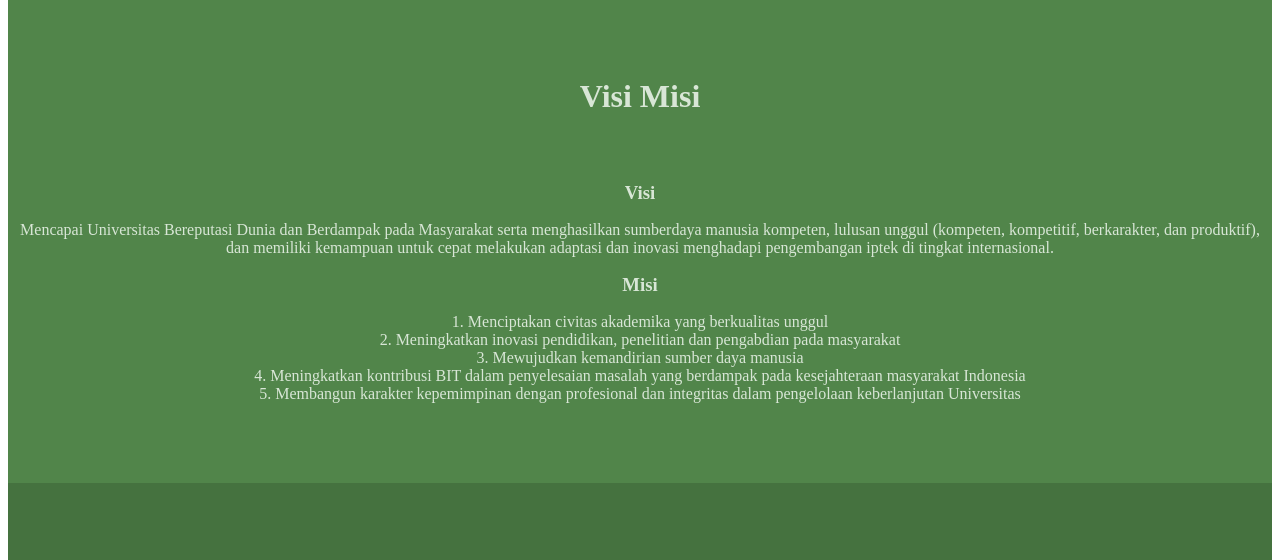
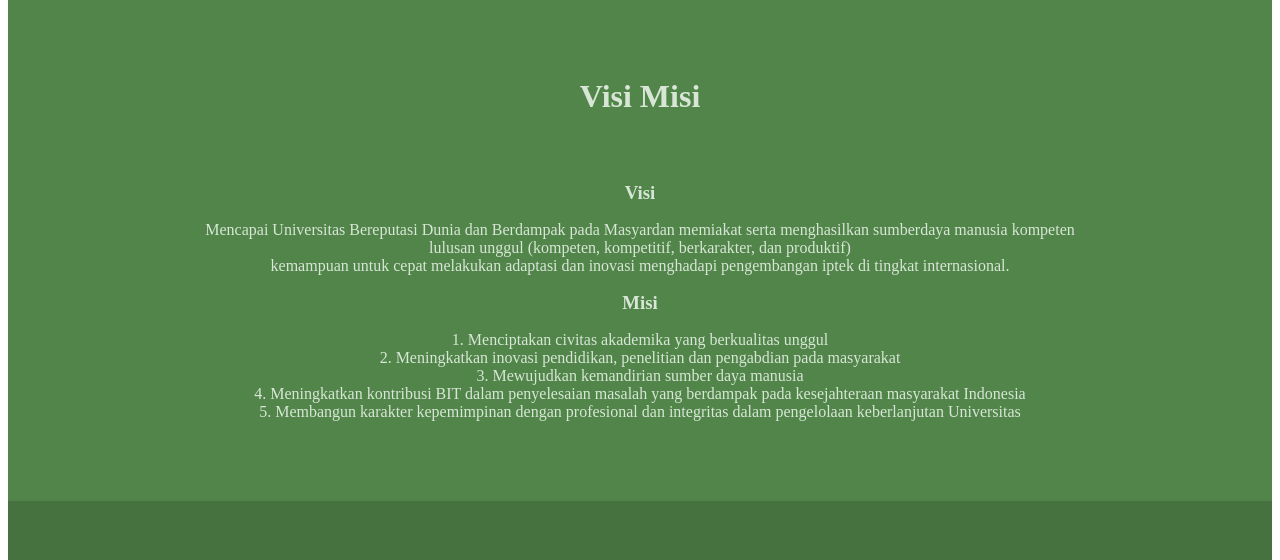
Before and after one commit to nadinaudy/progate.github.io, a plain HTML site: page index.html in a window 1280 px wide. Shown: the part 835-1395 px from the top of the page. Drawn offline with Linux system fonts and the light colour scheme.

Commit message:
Update index.html

```diff
--- a/index.html
+++ b/index.html
@@ -35,7 +35,9 @@
             <div class="title">
             <h1>Visi Misi</h1>
             <h3>Visi</h3>
-            <p>Mencapai Universitas Bereputasi Dunia dan Berdampak pada Masyarakat serta menghasilkan sumberdaya manusia kompeten, lulusan unggul (kompeten, kompetitif, berkarakter, dan produktif), dan memiliki kemampuan untuk cepat melakukan adaptasi dan inovasi menghadapi pengembangan iptek di tingkat internasional.</p>
+            <p>Mencapai Universitas Bereputasi Dunia dan Berdampak pada Masyardan memiakat serta menghasilkan sumberdaya manusia kompeten</p>
+            <p>lulusan unggul (kompeten, kompetitif, berkarakter, dan produktif)</p>
+            <p>kemampuan untuk cepat melakukan adaptasi dan inovasi menghadapi pengembangan iptek di tingkat internasional.</p>
             <h3>Misi</h3>
             <p>1. Menciptakan civitas akademika yang berkualitas unggul</p>
             <p>2. Meningkatkan inovasi pendidikan, penelitian dan pengabdian pada masyarakat</p>
```
